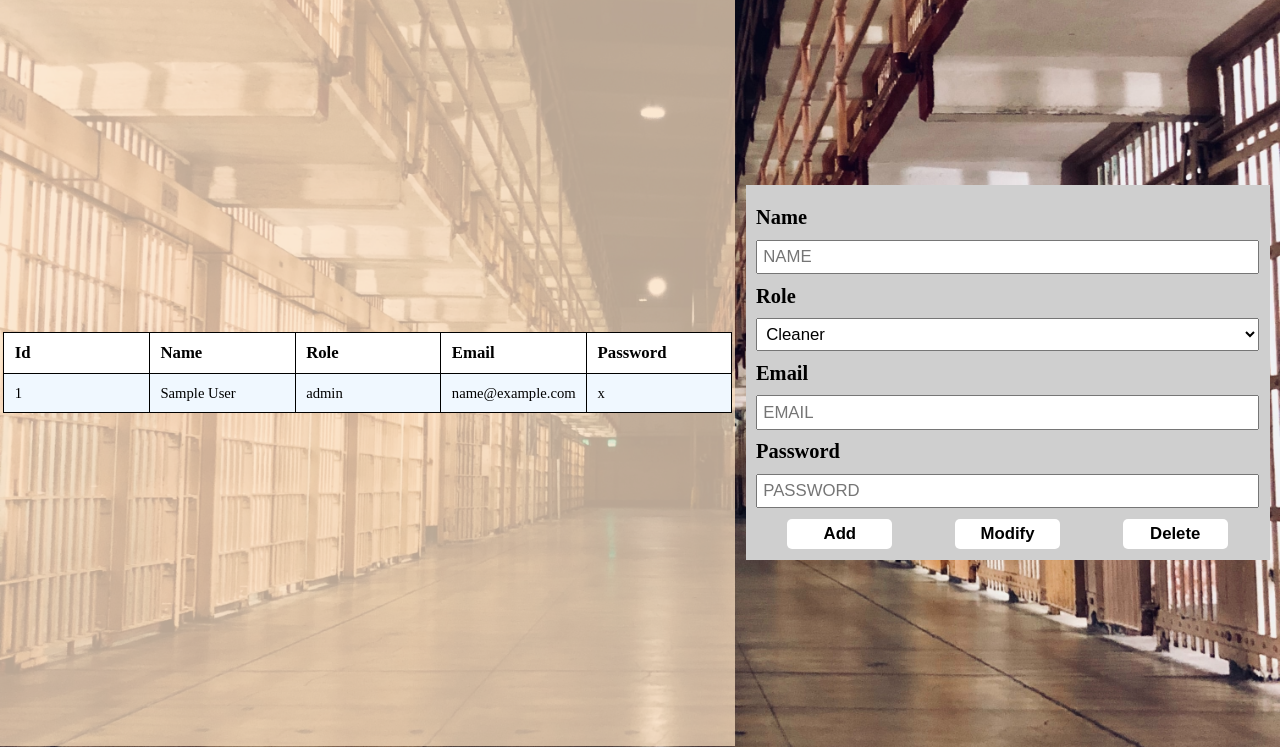
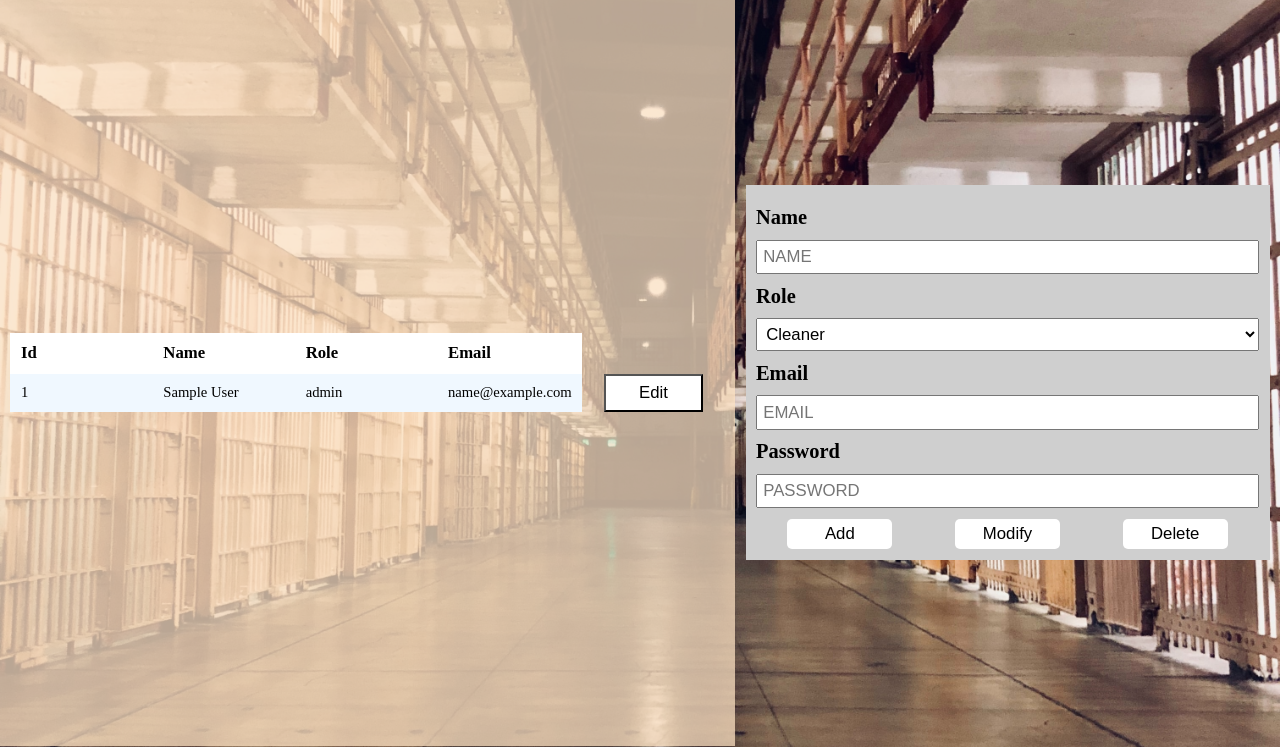
Before and after one commit to Chy-Zaber-Bin-Zahid/Jail-Management-System, a Flask app: page /staffDetails in a window 1280 px wide. Shown: the part 53-800 px from the top of the page. Run offline with Flask 3, Linux system fonts and the light colour scheme; tables that the repository leaves empty or names only in its code hold one stand-in row (values such as "Sample post"); some libraries are stand-ins or nearby versions.

Commit message:
hash password added

```diff
--- a/main.py
+++ b/main.py
@@ -1,6 +1,7 @@
 from flask import Flask, render_template, request, session, redirect, url_for
 from flask_sqlalchemy import SQLAlchemy
 import MySQLdb
+import hashlib
 
 app = Flask(__name__)
 app.config['SQLALCHEMY_DATABASE_URI'] = 'mysql://root:@localhost/jailmanage'
@@ -31,30 +32,32 @@ def home():
 def login():
     failed = ""
     if request.method == 'POST':
-        checkId = request.form.get('id')
         email = request.form.get('email')
         password = request.form.get('password')
-        occupation = request.form.get('occupation')
         # Database connect
         conn = MySQLdb.connect(host='localhost', user='root', passwd='', db='jailmanage')
         cursor = conn.cursor()
         # Query execute
-        cursor.execute('SELECT * FROM user WHERE id = %s AND `email` = %s AND password = %s AND role = %s', (checkId, email, password, occupation))
+        cursor.execute('SELECT * FROM user WHERE email = %s', (email,))
         # Matched row in 'user'
         user = cursor.fetchone()
-
         if user is not None:
-            session['id'] = user[0]
-            session['email'] = user[3]
-            if user[2] == "Cleaner":
-                return redirect(url_for('cleaner'))
-            elif user[2] == "Chef":
-                return redirect(url_for('chef'))
+            hashed_password = hashlib.sha256(password.encode('utf-8')).hexdigest()
+            cursor.execute('SELECT * FROM user WHERE password = %s And email = %s', (hashed_password,email))
+            user1 = cursor.fetchone()
+            if user1 is not None:
+                session['id'] = user[0]
+                session['email'] = user[3]
+                if user[2] == "Cleaner":
+                    return redirect(url_for('cleaner'))
+                elif user[2] == "Chef":
+                    return redirect(url_for('chef'))
+                else:
+                    return redirect(url_for('police'))
             else:
-                return redirect(url_for('police'))
+                failed = "Password Does Not Match!"
         else:
-            failed = "Login Failed!"
-            # return redirect(url_for('login'))
+            failed = "Email Not Found!"
 
     return render_template('login.html', failed=failed)
 
@@ -68,16 +71,23 @@ def admin():
         conn = MySQLdb.connect(host='localhost', user='root', passwd='', db='jailmanage')
         cursor = conn.cursor()
         # Query execute
-        cursor.execute('SELECT * FROM admin WHERE `email` = %s AND password = %s', (email, password))
+        cursor.execute('SELECT * FROM admin WHERE `email` = %s', (email,))
         # Matched row in 'user'
         user = cursor.fetchone()
 
         if user is not None:
-            session['email'] = user[1]
-            return redirect(url_for('adminDash'))
+            hashed_password = hashlib.sha256(password.encode('utf-8')).hexdigest()
+            cursor.execute('SELECT * FROM admin WHERE password = %s And email = %s', (hashed_password,email))
+            user1 = cursor.fetchone()
+            if user1 is not None:
+                print(user)
+                session['email'] = user[1]
+                return redirect(url_for('adminDash'))
+            else:
+                failed = "Password Does Not Matched!"
+                # return redirect(url_for('admin'))
         else:
-            failed = "Login Failed!"
-            # return redirect(url_for('admin'))
+            failed = "Email Not Found!"
     return render_template('admin.html',failed=failed)
 
 @app.route('/cleaner')
@@ -118,7 +128,10 @@ def staffDetails():
             if existing_user:
                 failed="Email already exists. Please choose a different email!"
             else:
-                entry = User(name=name, role=role, password=password, email=email)
+                #hashed password
+                hashedPassword = hashlib.sha256(password.encode('utf-8')).hexdigest()
+
+                entry = User(name=name, role=role, password=hashedPassword, email=email)
                 db.session.add(entry)
                 db.session.commit()
                 # Database connect
@@ -134,7 +147,7 @@ def staffDetails():
             user = User.query.filter_by(email=email).first()
             if user:
                 user.name = request.form.get('name')
-                user.password = request.form.get('password')
+                user.password = hashlib.sha256(request.form.get('password').encode('utf-8')).hexdigest()
                 user.role = request.form.get('occupation')
                 db.session.commit()
                 # Database connect
--- /dev/null
+++ b/static/js/script.js
@@ -0,0 +1,5 @@
+function editUser(u1, u2, u3, u4) {
+  document.querySelector(".name").value = u2;
+  document.querySelector(".email").value = u4;
+  document.querySelector(".op").value = u3;
+}
--- a/static/staffDetails.css
+++ b/static/staffDetails.css
@@ -40,6 +40,7 @@
   display: flex;
   justify-content: center;
   align-items: center;
+  padding: 1rem;
 }
 
 .staff-main{
@@ -49,19 +50,13 @@
 
 .staff-title{
   font-size: 1.6rem;
-  border: 1px solid black;
   padding: 1rem;
   border-bottom: none;
   background-color: white;
 }
 
-.staff-title:nth-child(-n+4) {
-  border-right: none;
-}
-
 .staff-details{
   font-size: 1.4rem;
-  border: 1px solid black;
   padding: 1rem;
   background-color: aliceblue;
 }
@@ -75,12 +70,24 @@
   border-bottom: none;
 }
 
-.last{
-  border-bottom: 1px solid black;
+.staff-btn{
+  width: 70%;
+  justify-self: center;
+  padding: .5rem;
+  background-color: white;
+  font-size: 1.6rem;
+  transition: all .3s;
 }
 
-.staff-details:nth-last-child(-n+5) {
-  border-bottom: 1px solid rgb(0, 0, 0);
+.staff-btn:hover{
+  cursor: pointer;
+  background-color: black;
+  color: white;
+  transform: translateX(-7px);
+}
+
+.staff-btn:active{
+  transform: translateX(0px);
 }
 
 .account-div {
@@ -114,7 +121,6 @@
   padding: 0.5rem;
   border: none;
   font-size: 1.6rem;
-  font-weight: bold;
   width: 10rem;
   border-radius: 5px;
   margin: 0 auto;
--- a/templates/base.html
+++ b/templates/base.html
@@ -38,5 +38,6 @@
   </head>
   <body>
     {%block content%} {%endblock%}
+    <script src="{{ url_for('static', filename='js/script.js') }}"></script>
   </body>
 </html>
--- a/templates/staffDetails.html
+++ b/templates/staffDetails.html
@@ -20,13 +20,15 @@ content%}
       <h1 class="staff-title">Name</h1>
       <h1 class="staff-title">Role</h1>
       <h1 class="staff-title">Email</h1>
-      <h1 class="staff-title">Password</h1>
+      <h1></h1>
+      <!-- <h1 class="staff-title">Password</h1> -->
       {% for user in user %}
       <p class="staff-details {% if loop.index <= loop.index %} first-four{% endif %}">{{ user[0] }}</p>
       <p class="staff-details {% if loop.index <= loop.index %} first-four{% endif %}">{{ user[1] }}</p>
       <p class="staff-details {% if loop.index <= loop.index %} first-four{% endif %}">{{ user[2] }}</p>
       <p class="staff-details {% if loop.index <= loop.index %} first-four{% endif %}">{{ user[3] }}</p>
-      <p class="staff-details {% if loop.index <= loop.index %} last-four{% endif %} ">{{ user[4] }}</p>
+      <button onclick="editUser('{{ user[0] }}', '{{ user[1] }}', '{{ user[2] }}', '{{ user[3] }}')" class="staff-btn">Edit</button>
+      <!-- <p class="staff-details {% if loop.index <= loop.index %} last-four{% endif %} ">{{ user[4] }}</p> -->
       {% endfor %}
     </div>
   </div>
@@ -35,21 +37,21 @@ content%}
       <h1 class="account-failed">{{failed}}</h1>
       <h1>Name</h1>
       <input
-        class="account-input"
+        class="account-input name"
         required
         placeholder="NAME"
         name="name"
         type="text"
       />
       <h1>Role</h1>
-      <select class="account-input" name="occupation" id="occupation">
+      <select class="account-input op" name="occupation" id="occupation">
         <option value="Cleaner">Cleaner</option>
         <option value="Police">Police</option>
         <option value="Chef">Chef</option>
       </select>
       <h1>Email</h1>
       <input
-        class="account-input"
+        class="account-input email"
         required
         placeholder="EMAIL"
         name="email"
```
Also changed, not shown: static/admin.css (deleted, +0 -40 lines), templates/admin.html (+5 -11 lines), templates/authentication.html (added, +8 -0 lines), templates/login.html (+2 -8 lines).
